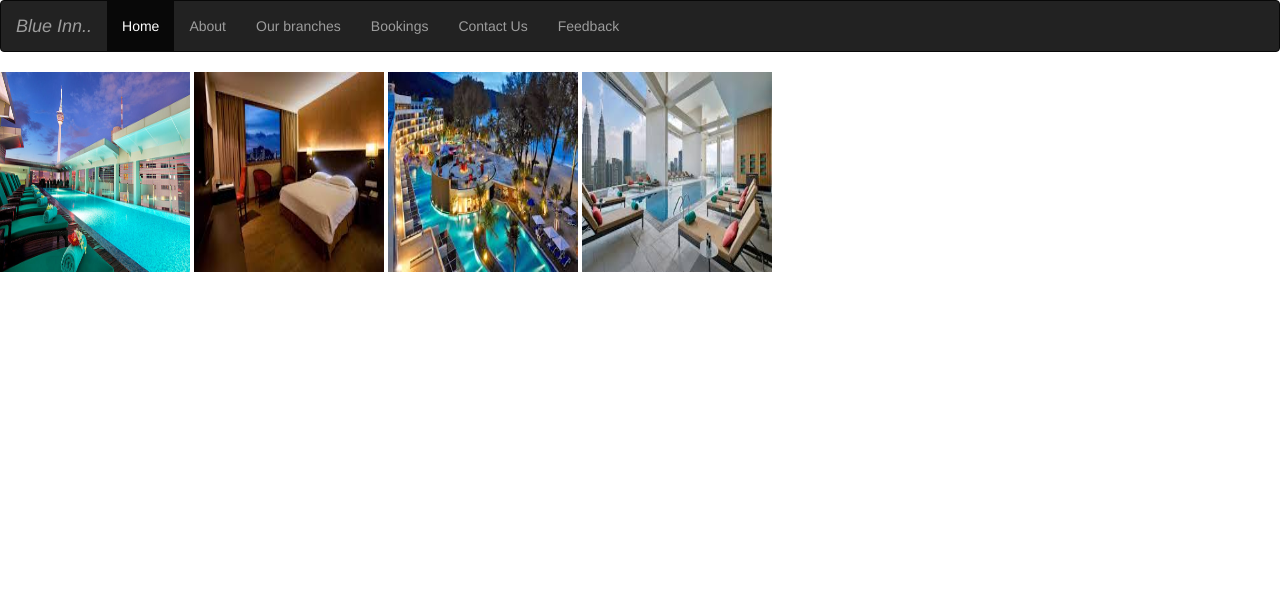
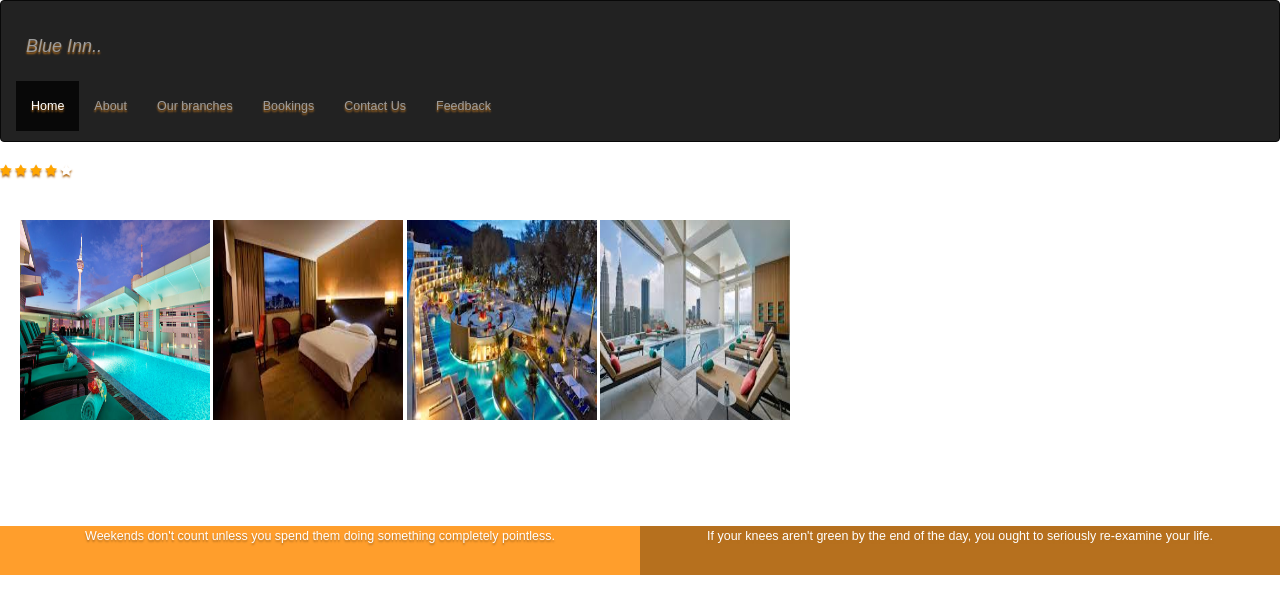
Before and after one commit to Chans321/Hotel-Management-system, a plain HTML site: page index.html in a window 1280 px wide. Shown: the top 614 px of the page. Drawn offline with nearby package versions, Linux system fonts and the light colour scheme.

Commit message:
Improved appearance

```diff
--- a/index.html
+++ b/index.html
@@ -7,6 +7,59 @@
   <link rel="stylesheet" href="https://maxcdn.bootstrapcdn.com/bootstrap/3.4.0/css/bootstrap.min.css">
   <script src="https://ajax.googleapis.com/ajax/libs/jquery/3.4.1/jquery.min.js"></script>
   <script src="https://maxcdn.bootstrapcdn.com/bootstrap/3.4.0/js/bootstrap.min.js"></script>
+  <link rel="stylesheet" href="https://cdnjs.cloudflare.com/ajax/libs/font-awesome/4.7.0/css/font-awesome.min.css">
+<style>
+.checked {
+  color: orange;
+}
+
+
+* {
+  box-sizing: border-box;
+}
+
+
+
+body {
+  color: #fff;
+  font-family: sans-serif;
+  font-size: 1.25rem;
+  line-height: 150%;
+  text-shadow: 0 2px 2px #b6701e;
+}
+
+article {
+  position: relative;
+  top: 50%;
+  left: 50%;
+  text-align: center;
+  transform: translate(-50%, -50%);
+}
+
+h1 {
+  font-size: 1.75rem;
+  margin: 0 0 0.75rem 0;
+}
+
+/* Pattern styles */
+div {
+  display: inline-block;
+  vertical-align: top;
+  width: 50%;
+  padding: 1rem;
+}
+
+
+.left-half {
+  background: #ff9e2c;
+}
+
+.right-half {
+  background: #b6701e;
+}
+
+</style>
+
 
 </head>
 <body>
@@ -26,8 +79,12 @@
     </ul>
   </div>
 </nav>
-
-
+<span class="fa fa-star checked"></span>
+<span class="fa fa-star checked"></span>
+<span class="fa fa-star checked"></span>
+<span class="fa fa-star checked"></span>
+<span class="fa fa-star"></span>
+<br><br>
 
 <div style="width:830px; background-color:white; height:120px;">
     <div style="width: 2000px; height: 90px;">
@@ -39,6 +96,31 @@
     </div>
   </div>
 
+<br>
+<br>
+<br>
+<br>
+<br>
+<br>
+<br>
+<br>
+<br>
+<br>
+<br>
+<br>
+<div class="left-half">
+  <article>
+
+    <p>Weekends don't count unless you spend them doing something completely pointless.</p>
+  </article>
+</div><div class="right-half">
+<article>
+
+  <p>If your knees aren't green by the end of the day, you ought to seriously re-examine your life.</p>
+</article>
+</div>
+
+
 
 </body>
 </html>
```
